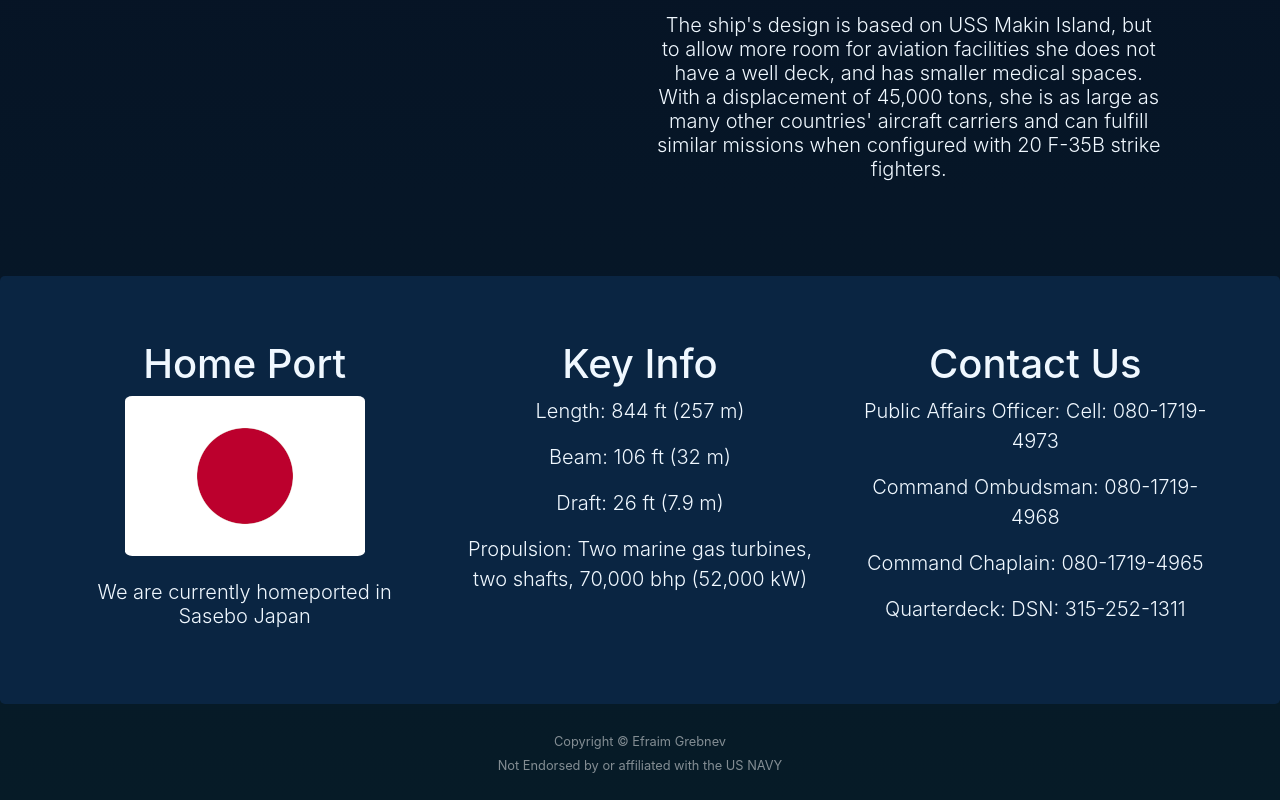
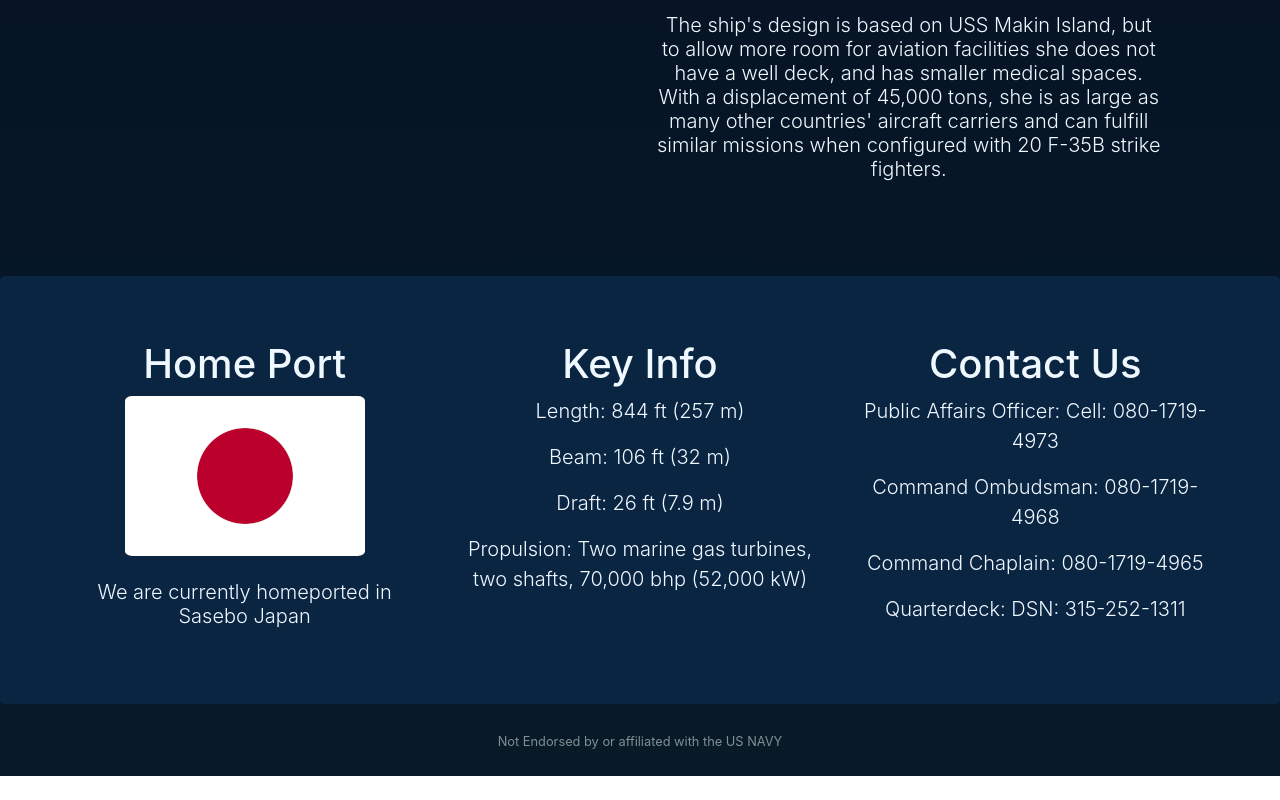
Before and after one commit to efraim132/USSAmerica, a plain HTML site: page index.html in a window 1280 px wide. Shown: the part 1227-2027 px from the top of the page. After the commit the page ends 2003 px from the top, so only its background shows below. Drawn offline with nearby package versions, Linux system fonts and the light colour scheme.

Commit message:
Update index.html
Removed Name

```diff
--- a/index.html
+++ b/index.html
@@ -77,8 +77,6 @@
         </div>
         <footer id="sticky-footer" class="py-4 text-white-50">
             <div class="container text-center">
-              <small>Copyright &copy; Efraim Grebnev</small>
-              <br>
               <small>Not Endorsed by or affiliated with the US NAVY</small>
             </div>
           </footer>
```
